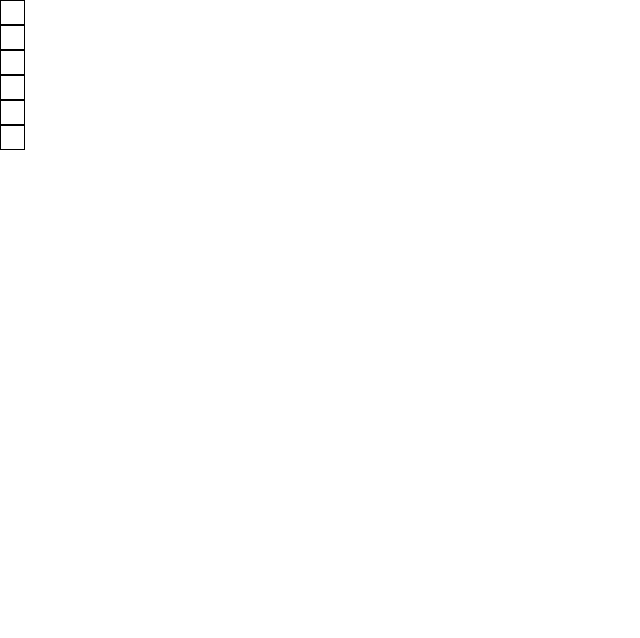
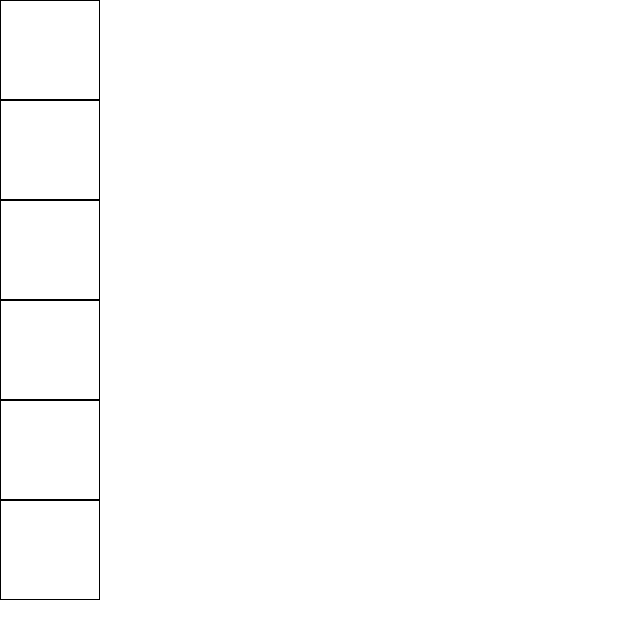
Before and after one commit to Quas1Dev/react--boxes, a React (Create React App) app: page / in a window 1280 px wide. Shown: the top 638 px of the page, without its empty margins (0-640 px from the left). Built offline with nearby package versions, Linux system fonts and the light colour scheme.

Commit message:
Resized squares.

```diff
--- a/src/style.css
+++ b/src/style.css
@@ -5,7 +5,7 @@
 }
 
 .box {
-  width: 25px;
-  height: 25px;
+  width: 100px;
+  height: 100px;
   border: 1px solid #000;
 }
```
